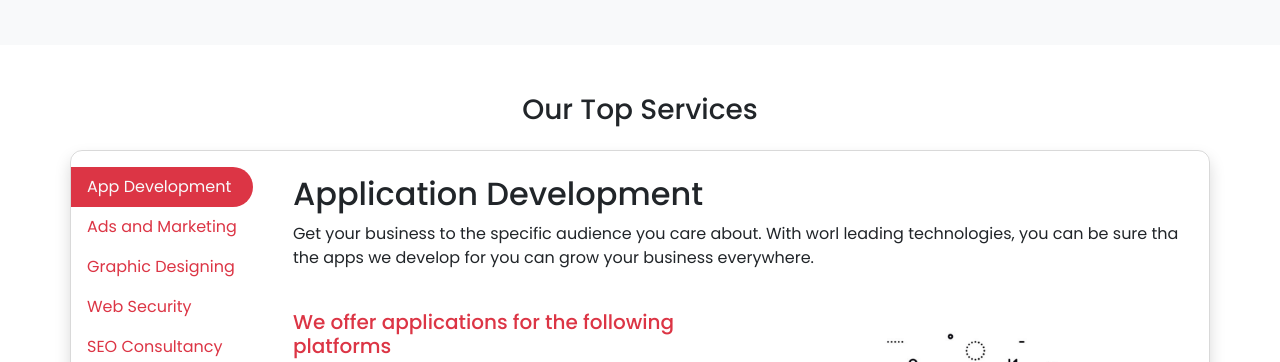
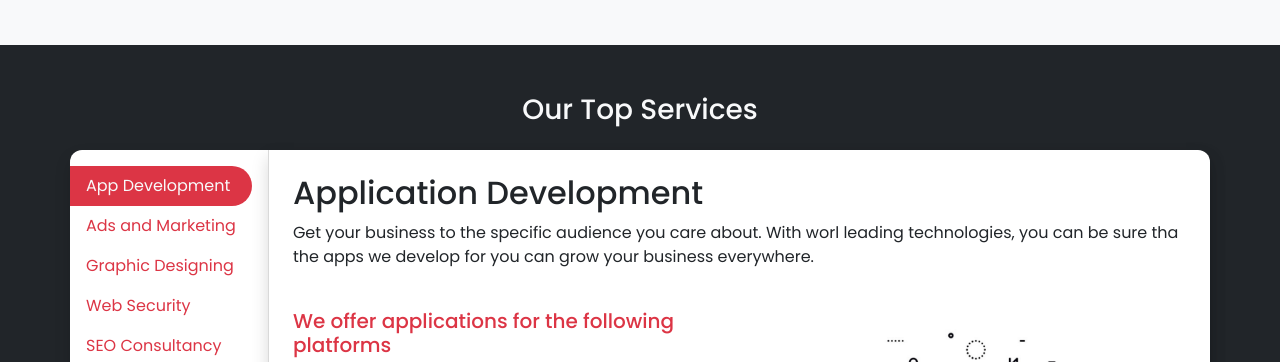
Before and after one commit to amittras-pal/html-templates, a website: page digital-ninjas/index.html in a window 1280 px wide. Shown: the part 1503-1865 px from the top of the page. Drawn offline with nearby package versions, Linux system fonts and the light colour scheme.

Commit message:
minor improvs

```diff
--- a/digital-ninjas/index.html
+++ b/digital-ninjas/index.html
@@ -115,11 +115,11 @@
         </div>
       </div>
     </section>
-    <section class="home-page__services container-fluid py-5" id="generalProducts">
+    <section class="home-page__services container-fluid py-5 bg-dark" id="generalProducts">
       <div class="container px-0">
-        <h3 class="text-center mb-4">Our Top Services</h3>
-        <div class="d-flex align-items-start services-block shadow">
-          <div class="nav flex-column nav-pills me-3 py-3" id="v-pills-tab" role="tablist" aria-orientation="vertical">
+        <h3 class="text-center mb-4 text-light">Our Top Services</h3>
+        <div class="d-flex align-items-start services-block bg-white border-0 shadow">
+          <div class="nav flex-column nav-pills pe-3 py-3" id="v-pills-tab" role="tablist" aria-orientation="vertical">
             <button class="nav-link active" id="v-pills-01-tab" data-bs-toggle="pill" data-bs-target="#v-pills-01"
               type="button" role="tab" aria-controls="v-pills-01" aria-selected="true">App Development</button>
             <button class="nav-link" id="v-pills-02-tab" data-bs-toggle="pill" data-bs-target="#v-pills-02"
@@ -131,7 +131,7 @@
             <button class="nav-link" id="v-pills-05-tab" data-bs-toggle="pill" data-bs-target="#v-pills-05"
               type="button" role="tab" aria-controls="v-pills-05" aria-selected="false">SEO Consultancy</button>
           </div>
-          <div class="tab-content p-4" id="v-pills-tabContent">
+          <div class="tab-content shadow p-4" id="v-pills-tabContent">
             <div class="tab-pane fade show active" id="v-pills-01" role="tabpanel" aria-labelledby="v-pills-01-tab">
               <h2>Application Development</h2>
               <p>Get your business to the specific audience you care about. With worl leading technologies, you can be
@@ -360,7 +360,7 @@
         </div>
       </div>
     </section>
-    <section class="home-page__final-words container-fluid pb-5 text-center">
+    <section class="home-page__final-words container-fluid py-5 text-center">
       <h3 class="fw-normal text-center">
         Ready to
         <span class="fw-bold text-danger">Get started?</span>
--- a/digital-ninjas/scss/_home-page.scss
+++ b/digital-ninjas/scss/_home-page.scss
@@ -15,37 +15,12 @@
       height: 350px;
     }
   }
-  // Unused currently.
-  // &__products {
-  //   .product-card {
-  //     padding: 1rem;
-  //     text-align: start;
-  //     border-radius: 0.5rem;
-  //     transition: all 0.15s ease-in-out;
-  //     height: 100%;
-  //     display: flex;
-  //     flex-direction: column;
-  //     box-shadow: 0px 10px 10px -3px rgba($color: #212529, $alpha: 0.07);
-  //     &:hover {
-  //       box-shadow: 0px 10px 24px -3px rgba($color: #212529, $alpha: 0.25);
-  //     }
-  //     .image-container {
-  //       width: 3rem;
-  //       height: 3rem;
-  //       background-color: var(--bs-danger);
-  //       border-radius: 2rem;
-  //       margin-bottom: 1.5rem;
-  //       display: flex;
-  //       justify-content: center;
-  //       align-items: center;
-  //       font-size: 24px;
-  //     }
-  //   }
-  // }
   &__services .services-block {
-    border: 1px solid rgba($color: #000000, $alpha: 0.15);
     border-radius: 0.75rem;
     transition: all 0.2s ease-in-out;
+    .tab-content {
+      border-left: 1px solid rgba($color: #000000, $alpha: 0.15);
+    }
     .nav-link {
       background: none;
       white-space: nowrap;
--- a/digital-ninjas/scss/main.scss
+++ b/digital-ninjas/scss/main.scss
@@ -71,3 +71,7 @@
     font-size: 24px;
   }
 }
+
+.bg-white {
+  background: #fff;
+}
```
Also changed, not shown: digital-ninjas/contact.html (+4 -4 lines), digital-ninjas/styles/styles.css, 1 other file.
